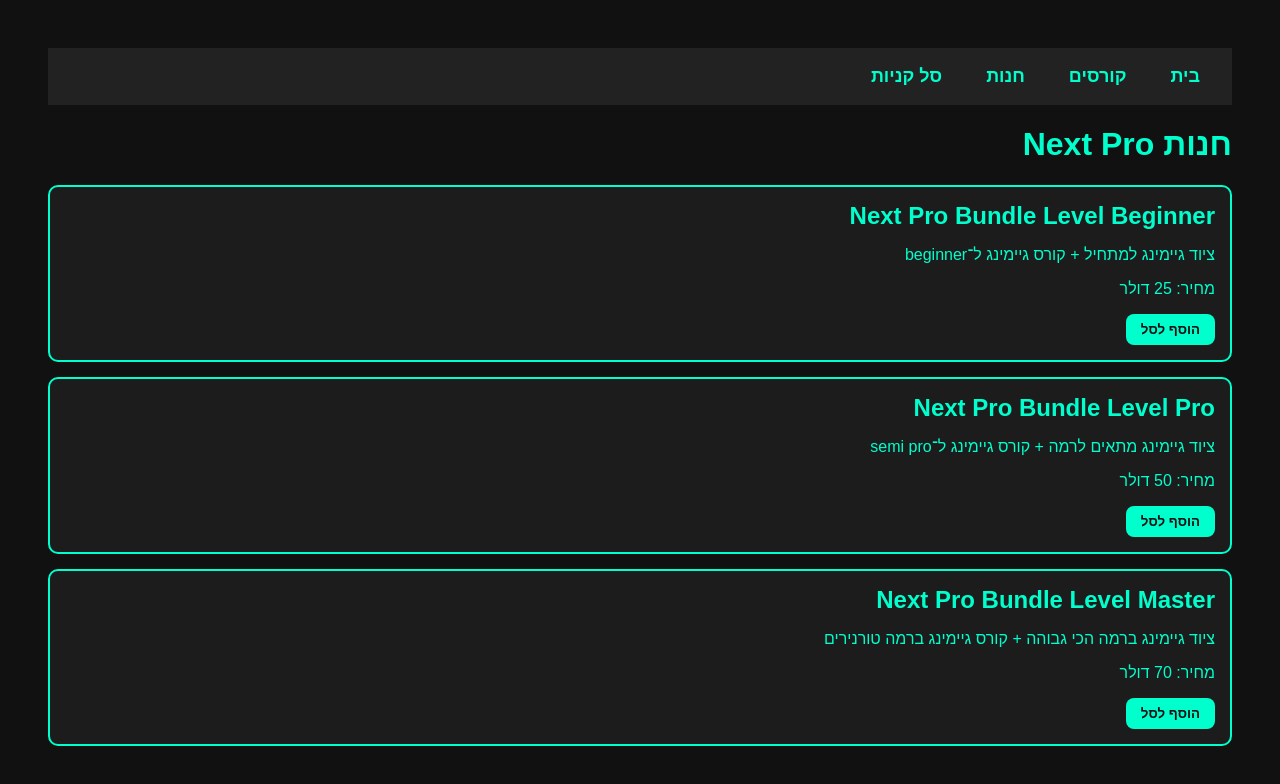
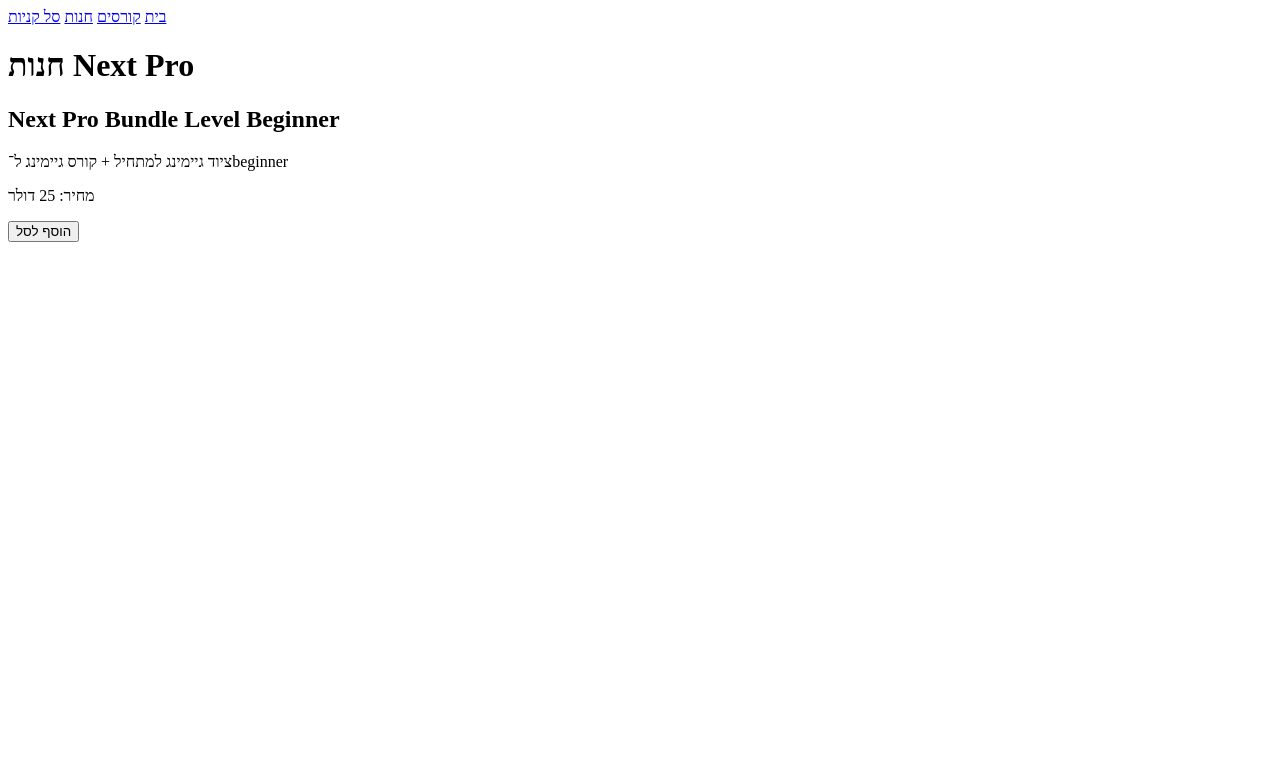
Before and after one commit to kingironshay/nextpro, a plain HTML site: page shop.html in a window 1280 px wide. Drawn offline with Linux system fonts and the light colour scheme.

Commit message:
Update shop.html

```diff
--- a/shop.html
+++ b/shop.html
@@ -4,55 +4,7 @@
   <meta charset="UTF-8" />
   <title>חנות - Next Pro</title>
   <style>
-    body {
-      background-color: #111;
-      color: #00ffcc;
-      font-family: Arial, sans-serif;
-      padding: 40px;
-      direction: rtl;
-    }
-    nav {
-      background-color: #222;
-      padding: 10px 20px;
-      display: flex;
-      gap: 20px;
-    }
-    nav a {
-      color: #00ffcc;
-      text-decoration: none;
-      font-weight: bold;
-      font-size: 18px;
-      padding: 8px 12px;
-      border-radius: 8px;
-      transition: background-color 0.3s ease;
-    }
-    nav a:hover {
-      background-color: #00ffcc;
-      color: #111;
-    }
-    .product {
-      background-color: #1c1c1c;
-      padding: 15px;
-      margin-bottom: 15px;
-      border-radius: 10px;
-      border: 2px solid #00ffcc;
-    }
-    .product h2 {
-      margin: 0 0 10px 0;
-    }
-    .product button {
-      background-color: #00ffcc;
-      color: #111;
-      border: none;
-      padding: 8px 15px;
-      border-radius: 8px;
-      cursor: pointer;
-      font-weight: bold;
-      transition: background-color 0.3s ease;
-    }
-    .product button:hover {
-      background-color: #009988;
-    }
+    /* עיצוב בסיסי */
   </style>
 </head>
 <body>
@@ -66,6 +18,7 @@
 
   <h1>חנות Next Pro</h1>
 
+  <!-- רק מוצרים וכפתורי הוספה לסל -->
   <div class="product" data-name="Next Pro Bundle Level Beginner" data-price="25">
     <h2>Next Pro Bundle Level Beginner</h2>
     <p>ציוד גיימינג למתחיל + קורס גיימינג ל־beginner</p>
@@ -73,19 +26,7 @@
     <button onclick="addToCart(this)">הוסף לסל</button>
   </div>
 
-  <div class="product" data-name="Next Pro Bundle Level Pro" data-price="50">
-    <h2>Next Pro Bundle Level Pro</h2>
-    <p>ציוד גיימינג מתאים לרמה + קורס גיימינג ל־semi pro</p>
-    <p>מחיר: 50 דולר</p>
-    <button onclick="addToCart(this)">הוסף לסל</button>
-  </div>
-
-  <div class="product" data-name="Next Pro Bundle Level Master" data-price="70">
-    <h2>Next Pro Bundle Level Master</h2>
-    <p>ציוד גיימינג ברמה הכי גבוהה + קורס גיימינג ברמה טורנירים</p>
-    <p>מחיר: 70 דולר</p>
-    <button onclick="addToCart(this)">הוסף לסל</button>
-  </div>
+  <!-- המשך מוצרים ... -->
 
   <script>
     function addToCart(button) {
@@ -93,10 +34,8 @@
       const name = productDiv.getAttribute('data-name');
       const price = productDiv.getAttribute('data-price');
 
-      // נשמור את המוצר ב־localStorage
       let cart = JSON.parse(localStorage.getItem('cart')) || [];
 
-      // בדיקה אם המוצר כבר בסל
       let existing = cart.find(item => item.name === name);
       if (existing) {
         existing.quantity += 1;
```
